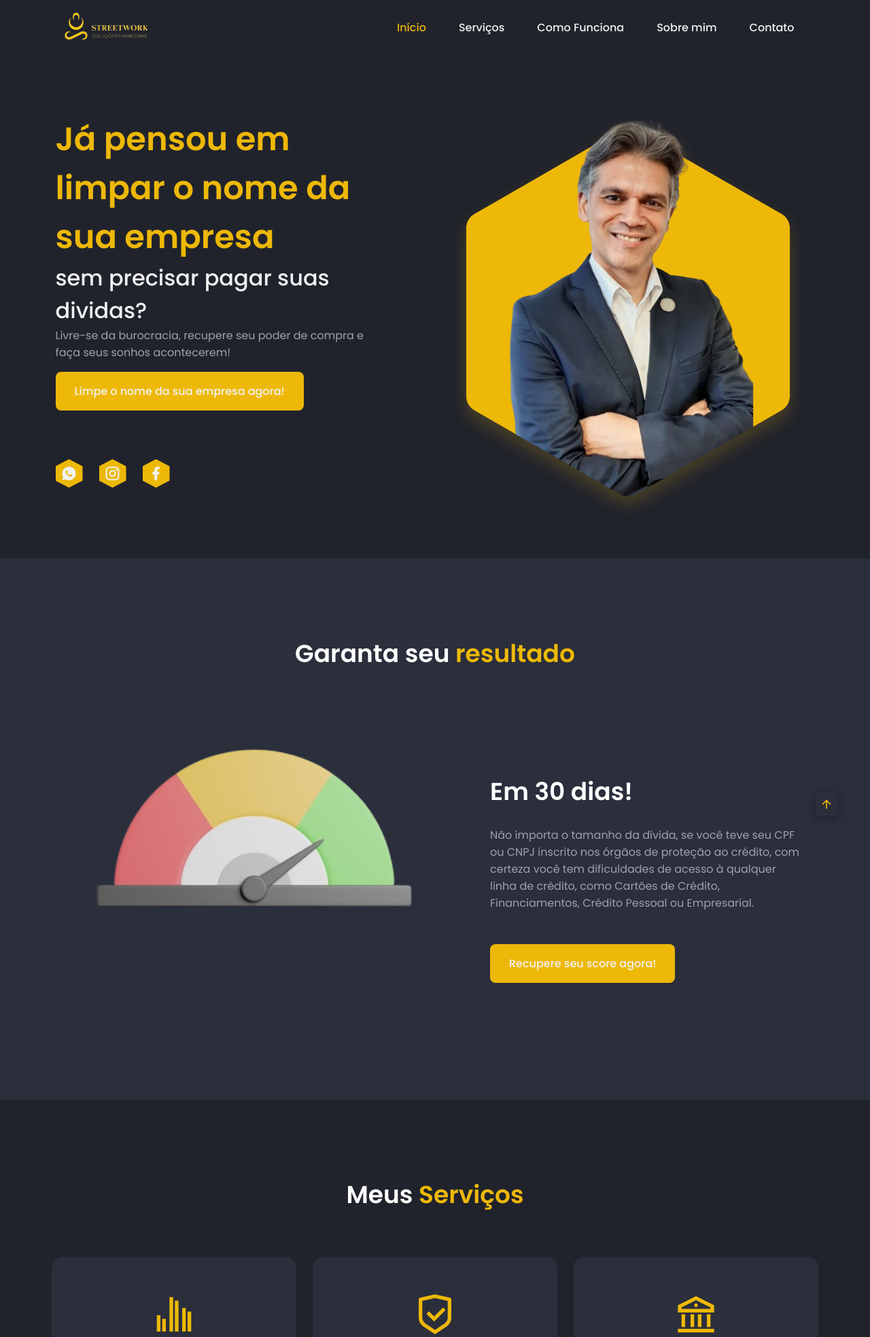
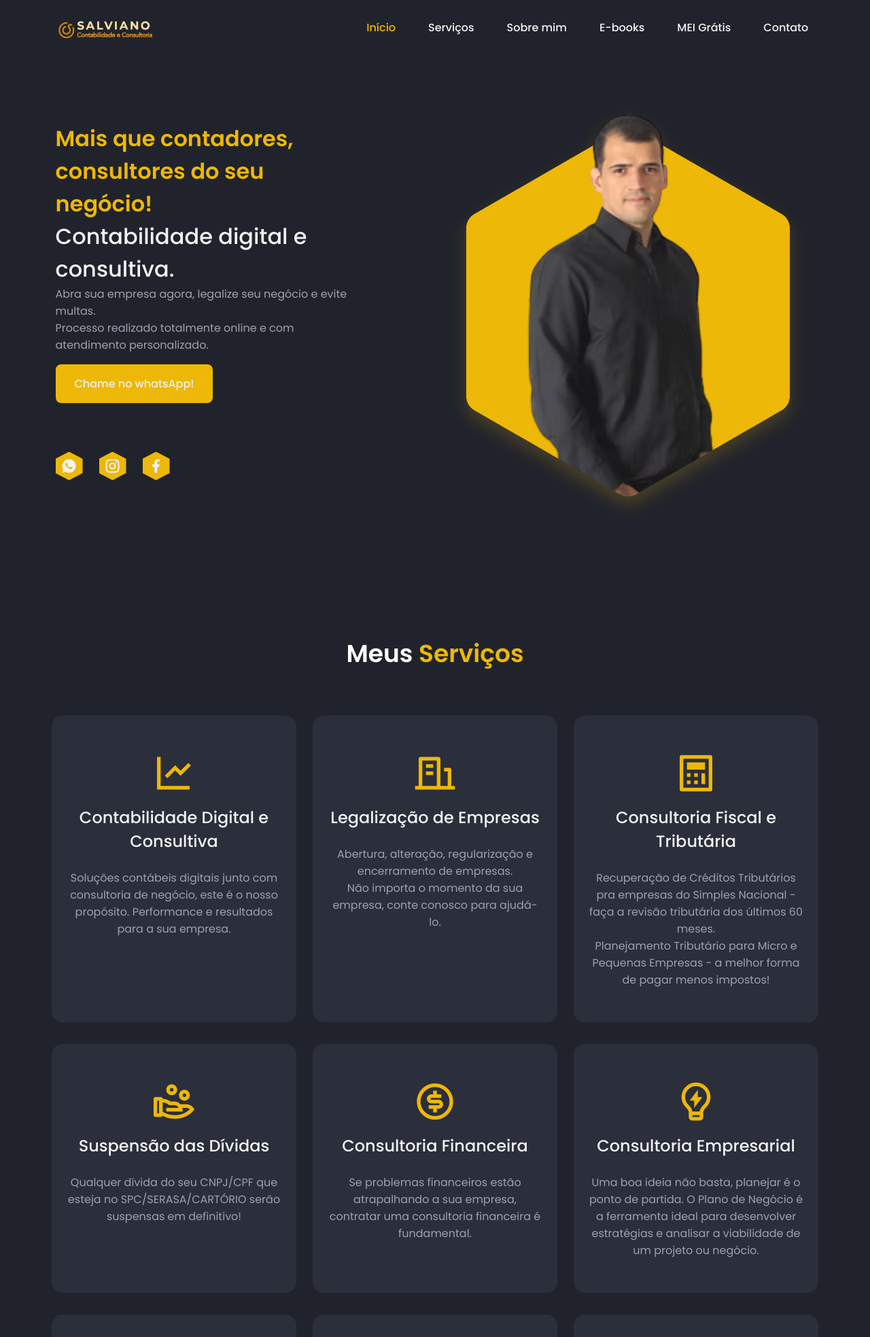
Before and after one commit to GuilhermeSalles/Site-Emerson-Recupera-de-Credito, a PHP site: page / in a window 1280 px wide. Shown: the top 1967 px of the page at 68% size. Run offline with PHP 8.4, Linux system fonts and the light colour scheme; some libraries are stand-ins or nearby versions.

```diff
--- a/site/assets/css/styles.css
+++ b/site/assets/css/styles.css
@@ -294,7 +294,7 @@ svg {
 }
 
 .home__title{
-  font-size: var(--biggest-font-size);
+  font-size: 2rem;
   font-weight: var(--font-semi-bold);
 }
 
@@ -345,6 +345,19 @@ svg {
 
 .button:hover{
   box-shadow: 0 8px 24px hsla(--hue, 100%, 40%, .25);
+}
+#myBtn {
+  display: none; /* Inicialmente oculto */
+  position: fixed;
+  bottom: 20px;
+  right: 30px;
+  z-index: 99;
+  outline: none;
+  padding: 1px;
+  background-color: #0dbf43;
+  border-radius: 34px;
+  box-shadow: rgba(75, 75, 75, 0.25) 5px 5px 5px,
+    rgba(75, 75, 75, 0.22) 5px 5px 5px;
 }
 
 /*=============== ABOUT ===============*/
@@ -697,7 +710,7 @@ svg {
 
 @media screen and (min-width: 768px) {
   .nav__menu{
-    width: 55%;
+    width: 59%;
   }
 
   .home__container,
--- a/site/assets/js/main.js
+++ b/site/assets/js/main.js
@@ -82,3 +82,21 @@ sr.reveal('.home__image', {origin: 'bottom'});
 sr.reveal('.about__data, .skills__data', {origin: 'left'});
 sr.reveal('.about__image, .skills__content', {origin: 'right'});
 sr.reveal('.services__card, .projects__card', {interval: 100});
+
+// Obtém o botão
+var mybutton = document.getElementById("myBtn");
+
+// Quando o usuário rolar para baixo 20px da parte superior da página, mostra o botão
+window.onscroll = function() {
+  if (document.body.scrollTop > 20 || document.documentElement.scrollTop > 20) {
+    mybutton.style.display = "block";
+  } else {
+    mybutton.style.display = "none";
+  }
+};
+
+// Quando o usuário clica no botão, rola para o topo da página
+mybutton.onclick = function() {
+  document.body.scrollTop = 0; // Para Safari
+  document.documentElement.scrollTop = 0; // Para Chrome, Firefox, IE e Opera
+};
--- a/site/index.php
+++ b/site/index.html
@@ -14,18 +14,21 @@
 
    <!-- SEO Geral -->
    <title>StreetWork - Recuperação de Crédito</title>
-   <meta name="description" content="A StreetWork, sediada em Campinas, SP, é líder no mercado de recuperação de crédito para empresas." />
+   <meta name="description"
+      content="A StreetWork, sediada em Campinas, SP, é líder no mercado de recuperação de crédito para empresas." />
    <meta name="author" content="StreetWork - Recuperação de Crédito">
 
    <!-- Google+ / Schema.org -->
    <meta itemprop="name" content="StreetWork - Recuperação de Crédito">
-   <meta itemprop="description" content="A StreetWork, sediada em Campinas, SP, é líder no mercado de recuperação de crédito para empresas." />
+   <meta itemprop="description"
+      content="A StreetWork, sediada em Campinas, SP, é líder no mercado de recuperação de crédito para empresas." />
    <meta itemprop="image" content="https://streetwork.com.br/assets/img/logo.png">
    <link rel="publisher" href="https://streetwork.com.br/">
 
    <!-- Open Graph Facebook -->
    <meta property="og:title" content="StreetWork - Recuperção de Crédito">
-   <meta property="og:description" content="A StreetWork, sediada em Campinas, SP, é líder no mercado de recuperação de crédito para empresas.">
+   <meta property="og:description"
+      content="A StreetWork, sediada em Campinas, SP, é líder no mercado de recuperação de crédito para empresas.">
    <meta property="og:url" content="https://streetwork.com.br/">
    <meta property="og:site_name" content="StreetWork - Recuperção de Crédito">
    <meta property="og:type" content="website">
@@ -62,14 +65,19 @@
                </li>
 
                <li class="nav__item">
-                  <a href="#processo" class="nav__link">
-                     Como Funciona
+                  <a href="#about" class="nav__link">
+                     Sobre mim
                   </a>
                </li>
 
                <li class="nav__item">
                   <a href="#about" class="nav__link">
-                     Sobre mim
+                     E-books
+                  </a>
+               </li>
+               <li class="nav__item">
+                  <a href="#about" class="nav__link">
+                     MEI Grátis
                   </a>
                </li>
 
@@ -105,16 +113,18 @@
                <div class="home__data">
 
                   <h1 class="home__title">
-                     Já pensou em limpar o nome da sua empresa
+                     Mais que contadores, consultores do seu negócio!
                   </h1>
 
-                  <h3 class="home__education">sem precisar pagar suas dividas?</h3>
+                  <h3 class="home__education">Contabilidade digital e consultiva.</h3>
 
                   <p class="home_description">
-                     Livre-se da burocracia, recupere seu poder de compra e faça seus sonhos acontecerem!
+                     Abra sua empresa agora, legalize seu negócio e evite multas.
+                     <br>
+                     Processo realizado totalmente online e com atendimento personalizado.
                   </p>
 
-                  <a href="https://wa.me/551997181679" class="button" style="margin-top: 1rem;">Limpe o nome da sua empresa agora!</a>
+                  <a href="https://wa.me/551997181679" class="button" style="margin-top: 1rem;">Chame no whatsApp!</a>
 
                </div>
 
@@ -122,10 +132,12 @@
                   <a href="https://wa.me/551997181679" target="_blank" class="home__social-link">
                      <i class="ri-whatsapp-fill"></i>
                   </a>
-                  <a href="https://instagram.com/especialistaemersonmoraes?igshid=OGQ5ZDc2ODk2ZA==" target="_blank" class="home__social-link">
+                  <a href="https://instagram.com/especialistaemersonmoraes?igshid=OGQ5ZDc2ODk2ZA==" target="_blank"
+                     class="home__social-link">
                      <i class="ri-instagram-line"></i>
                   </a>
-                  <a href="https://www.facebook.com/profile.php?id=100087239991695&locale=pt_BR" target="_blank" class="home__social-link">
+                  <a href="https://www.facebook.com/profile.php?id=100087239991695&locale=pt_BR" target="_blank"
+                     class="home__social-link">
                      <i class="ri-facebook-fill"></i>
                   </a>
                </div>
@@ -170,78 +182,57 @@
          </div>
       </section>
 
-      <!--==================== ABOUT ====================-->
-      <section class="about section">
-         <h2 class="section__title">
-         Garanta seu <span>resultado</span>
-         </h2>
-         <div class="about__container container grid">
-            <div class="about__data">
-
-               <h2 class="section__title">
-                  Em 30 dias!
-               </h2>
-
-               <p class="about__description">
-                  Não importa o tamanho da dívida,
-                  se você teve seu CPF ou CNPJ inscrito
-                  nos órgãos de proteção ao crédito, com
-                  certeza você tem dificuldades de acesso
-                  à qualquer linha de crédito, como Cartões
-                  de Crédito, Financiamentos, Crédito Pessoal
-                  ou Empresarial.
-               </p>
-
-               <a href="https://wa.me/551997181679" class="button">Recupere seu score agora!</a>
-            </div>
-            <div class="about__image">
-               <img src="assets/img/score.png" alt="image" width="640px" height="940px">
-            </div>
-         </div>
-      </section>
-
       <!--==================== SERVICES ====================-->
       <section class="services section" id="services">
-
          <h2 class="section__title">
             Meus <span>Serviços</span>
          </h2>
 
          <div class="services__container container grid">
 
+            <!-- Contabilidade Digital e Consultiva -->
             <article class="services__card">
-               <i class="ri-bar-chart-grouped-line services__icon"></i>
+               <i class="ri-line-chart-line services__icon"></i> <!-- Ícone de gráfico para contabilidade -->
                <h2 class="services__title">
-                  Recuperação Score
+                  Contabilidade Digital e Consultiva
                </h2>
                <p class="services__description">
-                  Recuperamos a pontuação do seu SCORE perdida pelas dividas e históricos negativos do
-                  seu CNPJ/CPF.
+                  Soluções contábeis digitais junto com consultoria de negócio, este é o nosso propósito. Performance e
+                  resultados para a sua empresa.
                </p>
             </article>
 
+            <!-- Legalização de Empresas -->
             <article class="services__card">
-               <i class="ri-shield-check-line services__icon"></i>
+               <i class="ri-building-line services__icon"></i> <!-- Ícone de prédio para legalização -->
                <h2 class="services__title">
-                  Blindagem preventiva
+                  Legalização de Empresas
                </h2>
                <p class="services__description">
-                  Seu CNPJ/CPF ficará protegido por 12 meses contra dívidas futuras nos órgãos de proteção ao crédito.
+                  Abertura, alteração, regularização e encerramento de empresas.
+                  <br>
+                  Não importa o momento da sua empresa, conte conosco para ajudá-lo.
                </p>
             </article>
 
+            <!-- Consultoria Fiscal e Tributária -->
             <article class="services__card">
-               <i class="ri-bank-line services__icon"></i>
+               <i class="ri-calculator-line services__icon"></i> <!-- Ícone de calculadora para consultoria fiscal -->
                <h2 class="services__title">
-                  BACEN - CADIN
+                  Consultoria Fiscal e Tributária
                </h2>
                <p class="services__description">
-                  Retiramos os apontamentos tanto do BANCO CENTRAL como da RECEITA FEDERAL.
+                  Recuperação de Créditos Tributários pra empresas do Simples Nacional - faça a revisão tributária dos
+                  últimos 60 meses.
+                  <br>
+                  Planejamento Tributário para Micro e Pequenas Empresas - a melhor forma de pagar menos impostos!
                </p>
             </article>
 
+            <!-- Suspensão das Dívidas -->
             <article class="services__card">
-               <i class="ri-admin-line services__icon"></i>
+               <i class="ri-hand-coin-line services__icon"></i>
+               <!-- Ícone de mão com moeda para suspensão de dívidas -->
                <h2 class="services__title">
                   Suspensão das Dívidas
                </h2>
@@ -251,115 +242,107 @@
                </p>
             </article>
 
-            <!-- <article class="services__card">
-               <i class="ri-file-damage-line services__icon"></i>
+            <!-- Consultoria Financeira -->
+            <article class="services__card">
+               <i class="ri-money-dollar-circle-line services__icon"></i>
+               <!-- Ícone de dinheiro para consultoria financeira -->
                <h2 class="services__title">
-                  Histórico de Inadimplência
+                  Consultoria Financeira
                </h2>
                <p class="services__description">
-                  Sem que você precise pagar suas dividas, todos os
-                  apontamentos que seu CNPJ/CPF tiver nos órgãos SERASA/SPC/CARTÓRIO serão
-                  retirados definitivamente através de liminar judicial.
+                  Se problemas financeiros estão atrapalhando a sua empresa, contratar uma consultoria financeira é
+                  fundamental.
                </p>
-            </article> -->
+            </article>
 
+            <!-- Consultoria Empresarial -->
             <article class="services__card">
-               <i class="ri-emotion-happy-line services__icon"></i>
+               <i class="ri-lightbulb-flash-line services__icon"></i>
+               <!-- Ícone de lâmpada para consultoria empresarial -->
                <h2 class="services__title">
-                  Reclame aqui!
+                  Consultoria Empresarial
                </h2>
                <p class="services__description">
-                  Gerenciamento de imagem. Exclusão de sites juridicos como:
-                  JUSBRASIL/JUSTIÇA ONLINE/ ESCAVADOR. Aumentamos a poutuação do
-                  GOOGLE e retiramos comentários negativos do GOOGLE e RECLAME AQUI.
+                  Uma boa ideia não basta, planejar é o ponto de partida. O Plano de Negócio é a ferramenta ideal para
+                  desenvolver estratégias e analisar a viabilidade de um projeto ou negócio.
+               </p>
+            </article>
+
+            <!-- MEI para ME -->
+            <article class="services__card">
+               <i class="ri-arrow-up-circle-line services__icon"></i>
+               <!-- Ícone de seta para cima para migração de MEI para ME -->
+               <h2 class="services__title">
+                  MEI para ME
+               </h2>
+               <p class="services__description">
+                  Atingiu o limite de faturamento do MEI e precisa migrar para a uma ME (microempresa).
+                  <br>
+                  Entre em contato e nosso time irá explicar e tirar suas dúvidas sobre o processo de migração de MEI
+                  para ME.
+               </p>
+            </article>
+
+            <!-- Trocar de Contabilidade -->
+            <article class="services__card">
+               <i class="ri-refresh-line services__icon"></i> <!-- Ícone de atualização para troca de contabilidade -->
+               <h2 class="services__title">
+                  Trocar de Contabilidade
+               </h2>
+               <p class="services__description">
+                  Traga a sua empresa para a Salviano Contabilidade e Consultoria e tenha uma contabilidade moderna,
+                  digital e consultiva para alavancar o seu negócio.
+               </p>
+            </article>
+
+            <!-- Certificado Digital -->
+            <article class="services__card">
+               <i class="ri-fingerprint-line services__icon"></i>
+               <!-- Ícone de impressão digital para certificado digital -->
+               <h2 class="services__title">
+                  Certificado Digital
+               </h2>
+               <p class="services__description">
+                  Precisando de certificados digitais?
+                  <br>
+                  Entre em contato, temos as melhores soluções em certificados digitais com descontos especiais para
+                  nossos clientes.
                </p>
             </article>
 
          </div>
       </section>
 
-      <!--==================== PROCESS ====================-->
-      <section class="about section" id="processo">
-         <h2 class="section__title simples__title">
-            <span>Como </span>Funciona
-         </h2>
-
-         <h3 class="section__subtitle simples__subtitle">
-            Conheça nosso <span>processo</span>
-         </h3>
-         <div class="about__container container grid">
-            <div class="about__data">
 
 
-               <div class="skills__content about__description">
-                  <ol class="skills__group">
-                     <li class="skills__item"><i class="ri-shield-check-line icon__process"></i>
-                        Garantia total de segurança, com
-                        todo o processo conduzido de acordo com os padrões jurídicos da LGPD.</li>
-                     <li class="skills__item"><i class="ri-file-upload-line icon__process"></i>
-                        Início do processo através de
-                        contrato jurídico</li>
-                     <li class="skills__item"><i class="ri-admin-line icon__process"></i>
-                        Vamos agir em sua defesa</li>
-                  </ol>
-
-               </div>
-
-            </div>
-            <div class="about__image">
-               <img src="assets/img/comofunc.png" alt="image" width="640px" height="940px">
-            </div>
-         </div>
-      </section>
-
-      <!--==================== LEI ====================-->
-      <section class="home section">
-         <div class="home__container container grid">
-            <div class="home__content">
-               <div class="home__data">
-
-                  <h1 class="home__title">
-                     Estamos amparados na
-                  </h1>
-
-                  <h3 class="home__education"> Lei 8.078 do código de defesa do consumidor!</h3>
-
-                  <p class="home_description">
-                     Art. 42. Na cobrança de débitos, o consumidor
-                     inadimplente não será exposto a ridículo, nem
-                     será submetido a qualquer tipo de constrangimento
-                     ou ameaça. Parágrafo único.
-                  </p>
-
-               </div>
-
-            </div>
-
-            <div class="home__image">
-               <img src="assets/img/martelo-art-42-3.png" alt="image" width="640px" height="940px">
-            </div>
-
-         </div>
-      </section>
-
-      <!--==================== AGENDA ====================-->
+      <!--==================== About ====================-->
       <section class="about section" id="about">
          <div class="about__container container grid">
             <div class="about__data">
-               <h2 class="section__subtitle">
-                  Agende uma <span>Reunião</span>
+               <h2 class="section__title">
+                  <span>Sobre Nós</span>
                </h2>
-
                <h3 class="section__title">
-                  Quem sou eu!
+                  Salviano Contabilidade e Consultoria!
                </h3>
 
                <p class="about__description">
-                  Olá, Sou Emerson Moraes, especialista em recuperação de crédito para
-                  empresas que estão enfrentando problemas de inadimplência. Palestrante
-                  experiente, com mais de 24 anos em vendas e montagem de equipe. Atualmente
-                  localizado na cidade de Campinas/SP.
+                  Prazer, me chamo Diego Salviano, sou graduado em Ciências Econômicas e Ciências Contábeis.
+                  Especialista em Gestão Financeira.
                   <br>
+                  <br>
+                  Atuo há mais de 5 anos como professor na área de Gestão e Negócios.
+                  Apaixonado por finanças empresariais, educação financeira e contabilidade. Acredito que grande parte
+                  do sucesso das empresas e famílias começa com uma boa educação e gestão financeira.
+                  <br>
+                  <br>
+                  A Salviano Contabilidade e Consultoria tem como propósito fazer uma contabilidade cada vez mais
+                  próxima e parceira dos nossos clientes.
+                  <br>
+                  <br>
+                  Nosso diferencial está na proposta de sermos consultivos, ou seja, sentaremos do mesmo lado da mesa,
+                  analisando os números, resultados e propondo melhorias na gestão empresarial e financeira dos nossos
+                  clientes.
                </p>
 
 
@@ -381,7 +364,8 @@
                      192.606V439.894C509.157 447.039 505.345 453.641 499.157 457.214L285
                      580.858C278.812 584.43 271.188 584.43 265 580.858L50.843 457.214C44.655 453.641
                      40.843 447.039 40.843 439.894V192.606C40.843 185.461 44.655 178.859 50.843
-                     175.286L265 51.6423C271.188 48.0697 278.812 48.0696 285 51.6423Z" stroke="black" stroke-width="10" />
+                     175.286L265 51.6423C271.188 48.0697 278.812 48.0696 285 51.6423Z" stroke="black"
+                        stroke-width="10" />
                   </g>
 
                   <rect x="37" width="476" height="300" fill="url(#pattern3)" />
@@ -419,9 +403,11 @@
             <form action="processar_formulario.php" method="post" class="contact__form" id="contact-form">
                <div class="contact__group">
                   <input type="text" name="user_name" required placeholder="Coloque seu nome" class="contact__input">
-                  <input type="email" name="user_email" required placeholder="Coloque seu melhor email" class="contact__input">
+                  <input type="email" name="user_email" required placeholder="Coloque seu melhor email"
+                     class="contact__input">
                </div>
-               <textarea name="user_project" required placeholder="Me conte o que você precisa." class="contact__input"></textarea>
+               <textarea name="user_project" required placeholder="Me conte o que você precisa."
+                  class="contact__input"></textarea>
 
                <p class="contact__massage" id="contact-message">
 
@@ -433,7 +419,10 @@
             </form>
          </div>
       </section>
+
    </main>
+   <!--========== SCROLL UP ==========-->
+   <a href="#" id="myBtn"> <img src="assets/img/wpp.png" width="50px" height="50px" alt="whatsApp"></a>
 
    <!--==================== FOOTER ====================-->
    <footer class="footer">
@@ -446,27 +435,27 @@
 
          <div class="footer__social">
 
-            <a href="https://www.facebook.com/profile.php?id=100087239991695&locale=pt_BR" target="_blank" class="footer__social-link">
+            <a href="https://www.facebook.com/profile.php?id=100087239991695&locale=pt_BR" target="_blank"
+               class="footer__social-link">
                <i class="ri-facebook-circle-line"></i>
             </a>
 
-            <a href="https://instagram.com/especialistaemersonmoraes?igshid=OGQ5ZDc2ODk2ZA==" target="_blank" class="footer__social-link">
+            <a href="https://instagram.com/especialistaemersonmoraes?igshid=OGQ5ZDc2ODk2ZA==" target="_blank"
+               class="footer__social-link">
                <i class="ri-instagram-line"></i>
             </a>
 
          </div>
 
          <span class="footer__copy">
-            &#169; Copyright <a href="https://seudestrave.com.br/" style="color: #EDB807;">Destrave</a>. All rights reserved
+            &#169; Copyright <a href="https://seudestrave.com.br/" style="color: #EDB807;">Destrave</a>. All rights
+            reserved
          </span>
 
       </div>
    </footer>
 
-   <!--========== SCROLL UP ==========-->
-   <a href="" class="scrollup" id="scroll-up">
-      <i class="ri-arrow-up-line"></i>
-   </a>
+
 
    <!--=============== SCROLLREVEAL ===============-->
    <script src="assets/js/scrollreveal.min.js"></script>
```
Also changed, not shown: site/assets/img/logo.png (deleted), site/assets/img/logonav.png, site/assets/img/perfil.png, site/assets/img/project-img-1.jpg (deleted), site/assets/img/project-img-2.jpg (deleted), site/assets/img/project-img-3.jpg (deleted), site/assets/img/project-img-4.jpg (deleted), site/assets/img/project-img-5.jpg (deleted), site/assets/img/project-img-6.jpg (deleted), site/assets/img/wpp.png (added), 1 other file.
